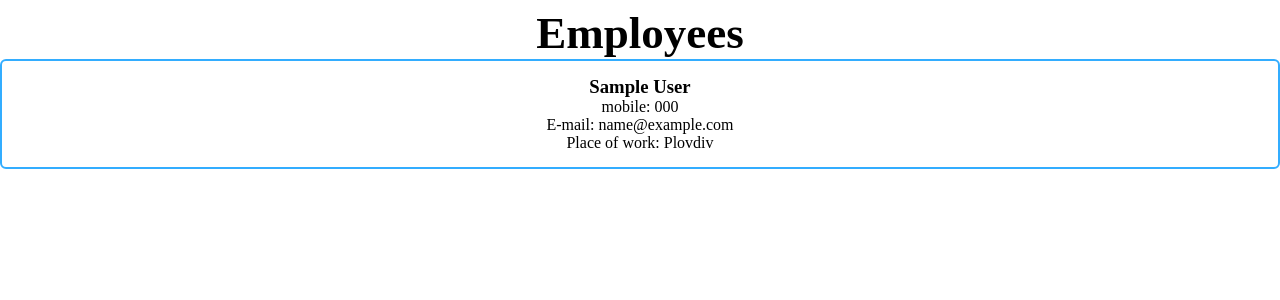
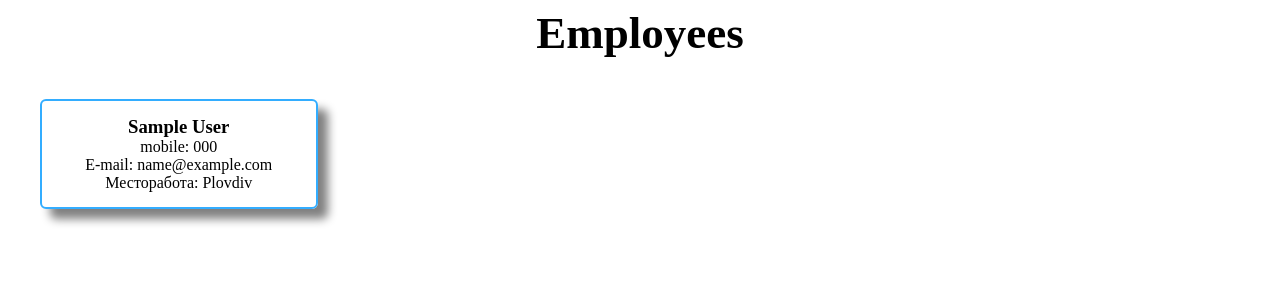
Before and after one commit to marioyankov/intranet_web, a Django app: page /employees/ in a window 1280 px wide. Shown: the part 93-393 px from the top of the page. Run offline with Django 4.2, Linux system fonts and the light colour scheme; tables that the repository leaves empty hold one stand-in row (values such as "Sample post").

Commit message:
added styles to printers
added some styles to the printers page

```diff
--- a/static/css/common.css
+++ b/static/css/common.css
@@ -39,12 +39,13 @@
     margin: 20px;
 }
 
-/* .card-quantity {
-    height: 45px;
-    width: 80px;
-    justify-self: center;
-    padding-left: 15px;
-} */
+.employees,
+.printers {
+    display: grid;
+    grid-template-columns: 1fr 1fr 1fr 1fr;
+    justify-items: stretch;
+    margin: 25px;
+}
 
 .employees article,
 .computers article,
@@ -52,12 +53,16 @@
     display: grid;
     justify-content: center;
     justify-items: center;
+    margin: 15px;
     padding: 15px;
     border-radius: 6px;
     border: 2px solid #33adff;
+    box-shadow: 10px 10px 10px grey;
 }
 
-.employees article:hover {
+.employees article:hover,
+.printers article:hover {
+    background-color: #33adff;
     transform: translateY(-1rem) rotate(2deg);
 }
 
--- a/templates/employees.html
+++ b/templates/employees.html
@@ -11,7 +11,7 @@
             <h3>{{ employee.first_name }} {{ employee.last_name}}</h3>
             <p>mobile: {{ employee.mobile }}</p>
             <p>E-mail: {{ employee.email }}</p>
-            <p>Place of work: {{ employee.place_of_work }}</p>
+            <p>Месторабота: {{ employee.place_of_work }}</p>
         </article>
     {% endfor %}
 </section>
```
Also changed, not shown: templates/printers.html (+6 -7 lines).
